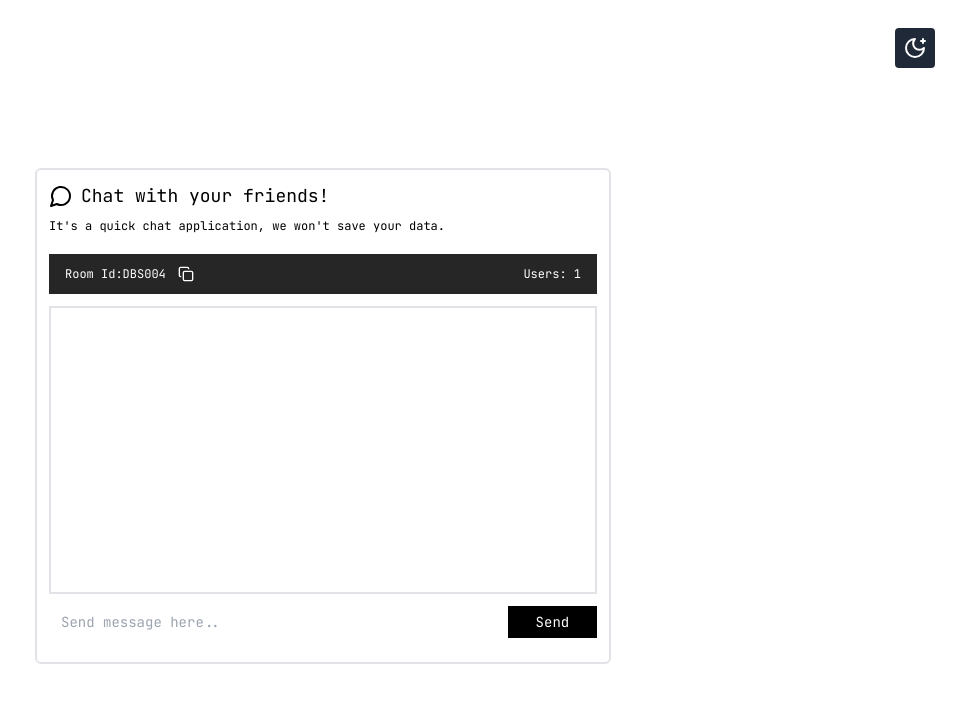
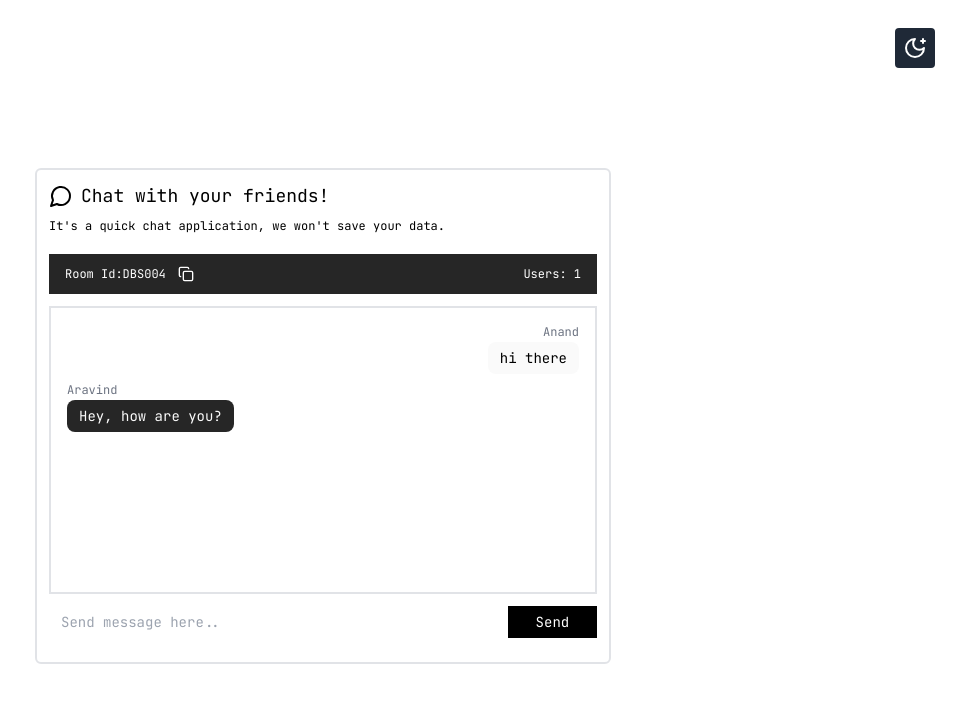
Before and after one commit to AnandRP2030/chat-app, a React (Vite) app in the folder client/: page / in a window 1280 px wide. Shown: the top 702 px of the page, without its empty margins (317-1280 px from the left). Built offline with nearby package versions, Linux system fonts and the light colour scheme.

Commit message:
style: chat interface and messages

```diff
--- a/client/package.json
+++ b/client/package.json
@@ -13,6 +13,7 @@
     "lucide-react": "^0.471.1",
     "react": "^18.3.1",
     "react-dom": "^18.3.1",
+    "react-hook-form": "^7.54.2",
     "react-hot-toast": "^2.5.1",
     "react-router-dom": "^7.1.2"
   },
--- a/client/src/components/room/chatRoom.tsx
+++ b/client/src/components/room/chatRoom.tsx
@@ -1,6 +1,62 @@
 import { CopyIcon } from "lucide-react";
+import { useEffect, useRef, useState } from "react";
+import { useForm, SubmitHandler } from "react-hook-form";
+import { showToast } from "../../config/toast";
+type MessageInputs = {
+  message: string;
+};
+interface ChatInterface {
+  username: string;
+  myMessage: boolean;
+  message: string;
+}
+export const ChatRoom = () => {
+  const [chats, setChats] = useState<ChatInterface[]>([
+    {
+      message: "hi there",
+      myMessage: true,
+      username: "Anand",
+    },
+    {
+      message: "Hey, how are you?",
+      myMessage: false,
+      username: "Aravind",
+    },
+  ]);
+  const chatEndRef = useRef<HTMLDivElement>(null);
+  useEffect(() => {
+    chatEndRef.current?.scrollIntoView({ behavior: "smooth" });
+  }, [chats]);
+  const {
+    register,
+    handleSubmit,
+    watch,
+    reset,
+  } = useForm<MessageInputs>();
+  const onSendMessage: SubmitHandler<MessageInputs> = (data) => {
+    console.log(data);
+    const msgLength = data.message.length;
+    console.log("msg", msgLength);
+    if (msgLength > 50) {
+      console.log("msg", msgLength);
+      showToast({
+        icon: "🥲",
+        toastMsg: "Please send small messages.",
+      });
+      return;
+    }
 
-export const ChatRoom = () => {
+    const newChat: ChatInterface = {
+      message: data.message,
+      myMessage: chats.length % 2 === 0,
+      username: "anand",
+    };
+
+    setChats([...chats, newChat]);
+
+    reset();
+  };
+
   return (
     <div>
       <div className="text-xs h-10 mt-5 bg-chatGray-500 text-white p-4 flex justify-between items-center">
@@ -15,21 +71,50 @@ export const ChatRoom = () => {
         </p>
       </div>
 
-      <div className="h-72 border-2 border-gray-400 border-opacity-30 mt-3"></div>
+      <div className="h-72 border-2 overflow-y-auto border-gray-400 border-opacity-30 mt-3 p-4 space-y-2">
+        {chats.map((chat: ChatInterface, i) => {
+          return chat.myMessage ? (
+            <div key={i} className={`flex flex-col items-end `}>
+              <span className="text-xs text-gray-500 text-muted-foreground mb-0.5 ">
+                {chat.username}
+              </span>
+              <span className="break-words text-sm bg-chatWhite-600 text-black inline-block rounded-lg px-3 py-1.5">
+                {chat.message}
+              </span>
+            </div>
+          ) : (
+            <div key={i} className={`flex flex-col items-start `}>
+              <span className="text-xs text-gray-500 text-muted-foreground mb-0.5 ">
+                {chat.username}
+              </span>
+              <span className="break-words bg-chatBlack-600 text-sm bg-muted text-chatWhite-600 inline-block rounded-lg px-3 py-1.5">
+                {chat.message}
+              </span>
+            </div>
+          );
+        })}
+        <div ref={chatEndRef}></div>
+      </div>
 
-      <div className="flex justify-between items-center">
+      <form
+        className="flex justify-between items-center"
+        onSubmit={handleSubmit(onSendMessage)}
+      >
         <input
+          {...register("message", { required: true })}
           className="w-10/12 px-3 bg-transparent my-3 h-8 text-sm py-3"
           type="text"
           placeholder="Send message here.."
         />
+        <span></span>
         <button
+          disabled={watch("message")?.length === 0}
           type="submit"
           className="w-2/12 bg-black text-white dark:bg-white  dark:text-black hover:shadow h-8  text-sm border-none ml-3"
         >
           Send
         </button>
-      </div>
+      </form>
     </div>
   );
 };
--- a/client/tailwind.config.js
+++ b/client/tailwind.config.js
@@ -11,6 +11,12 @@ export default {
       colors: {
         chatGray: {
           "500": "#262626"
+        },
+        chatWhite: {
+          "600": "#fafafa"
+        },
+        chatBlack: {
+          "600": "#262626"
         }
       }
     },
```
Also changed, not shown: 1 other file (tests, documents, lock files or other folders).
